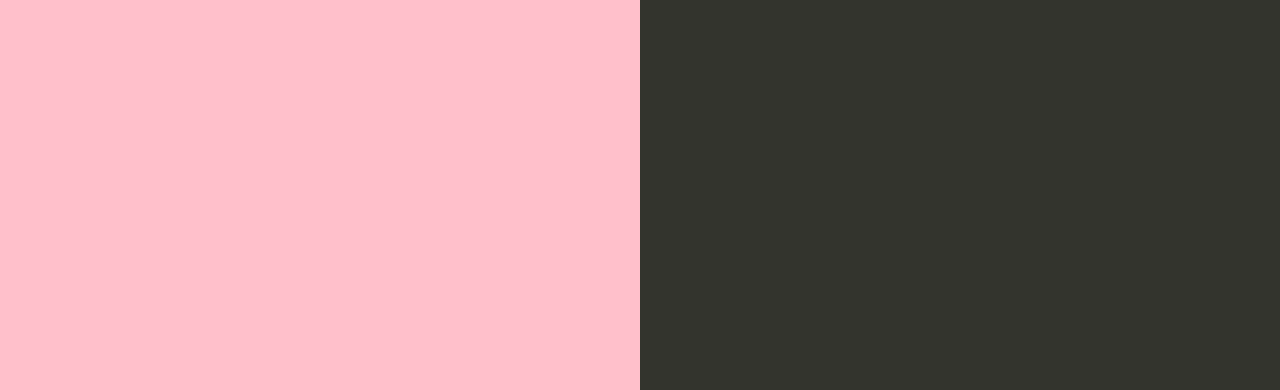
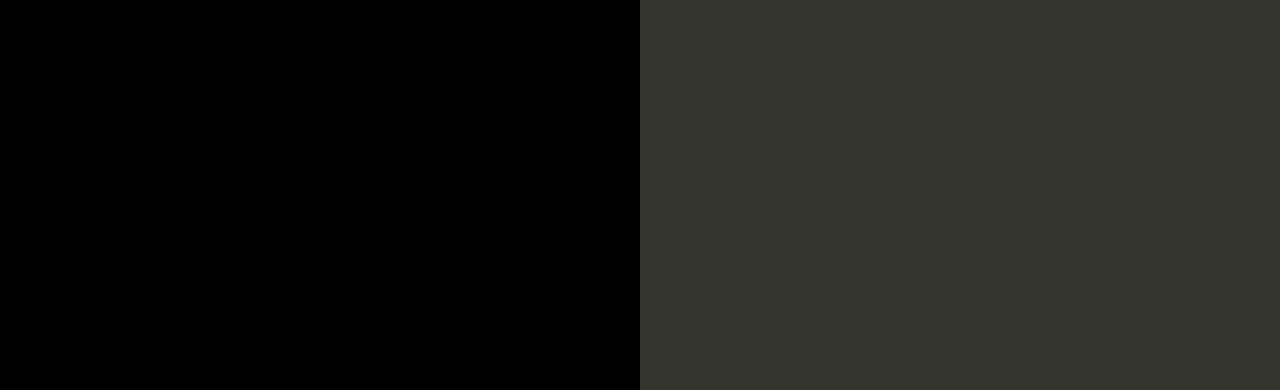
Before and after one commit to MadhavKatta/NewProject_AWS, a website: page index.html in a window 1280 px wide. Shown: the part 410-800 px from the top of the page. Drawn offline with Linux system fonts and the light colour scheme.

Commit message:
Update index.html

```diff
--- a/index.html
+++ b/index.html
@@ -35,7 +35,7 @@
 
         text-align: right;
         padding-top: 11em;
-        background-color: Pink;
+        background-color: Black;
 
       }
       .textColumn p {
```
